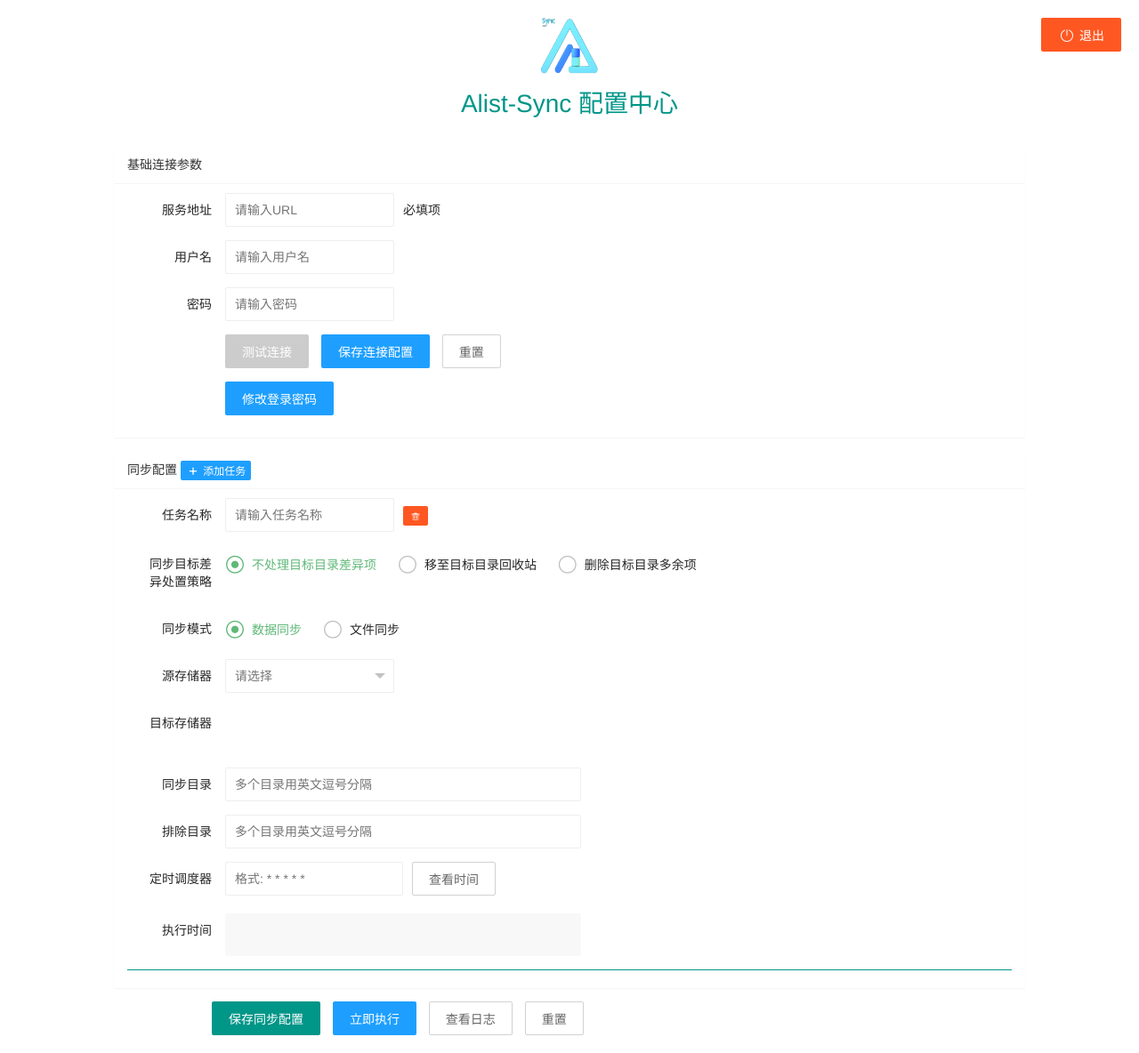
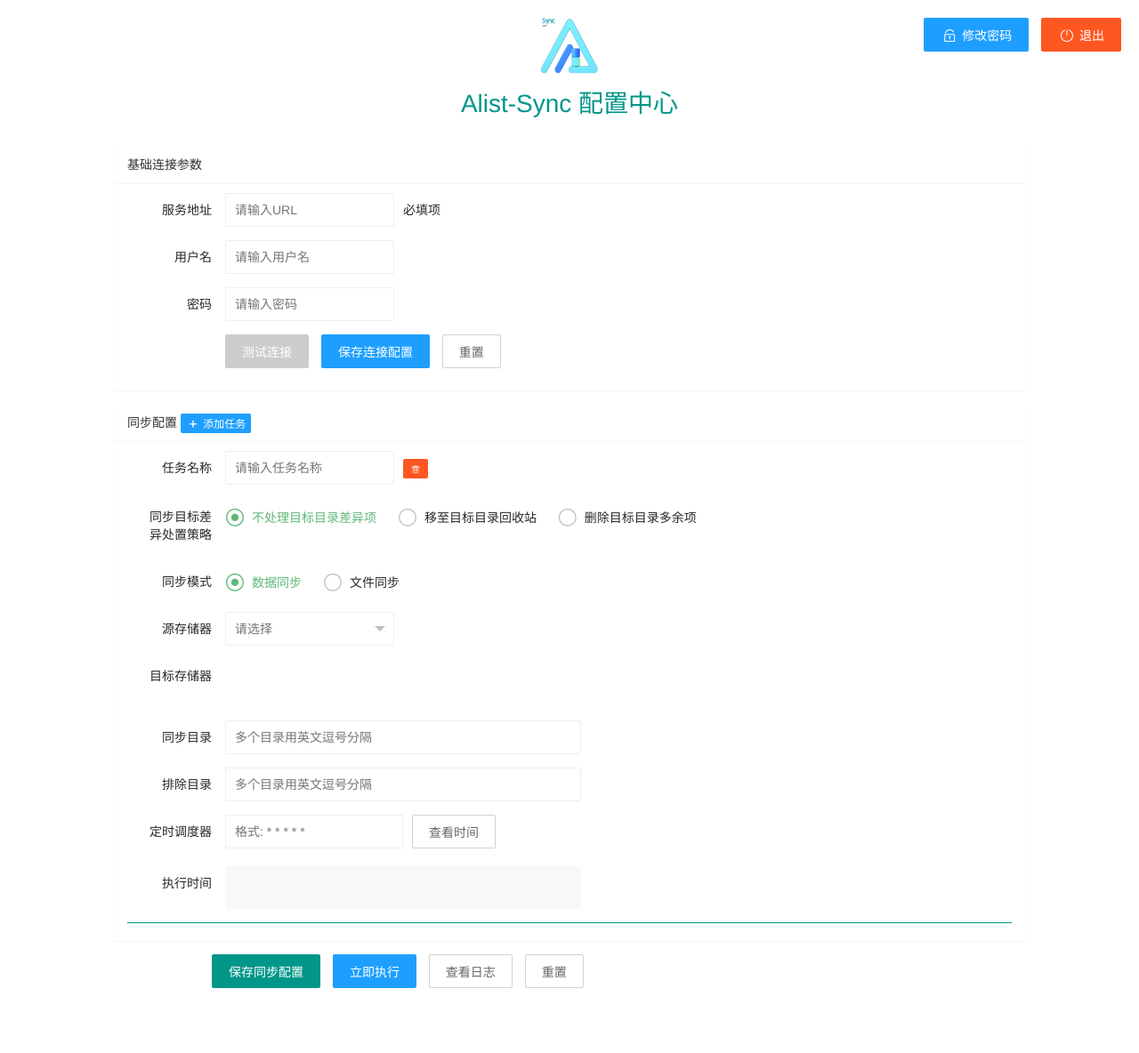
Before and after one commit to tuthanika/alist-sync-web, a Flask app: page / in a window 1280 px wide. Shown: the whole page at 89% size. After the commit the page ends 1111 px from the top, so only its background shows below. Run offline with Flask 3, Linux system fonts and the light colour scheme; the visitor is signed in with stand-in values (Sample User, id 1); some libraries are stand-ins or nearby versions.

Commit message:
新增内容

```diff
--- a/templates/index.html
+++ b/templates/index.html
@@ -47,10 +47,23 @@
       right: 20px;
       z-index: 999;
     }
+    /* 修改按钮组样式 */
+    .header-btns {
+      position: fixed;
+      top: 20px;
+      right: 20px;
+      z-index: 999;
+    }
+    .header-btns .layui-btn {
+      margin-left: 10px;
+    }
   </style>
 </head>
 <body>
-  <div class="logout-btn">
+  <div class="header-btns">
+    <button type="button" class="layui-btn layui-btn-normal" id="changePassword">
+      <i class="layui-icon layui-icon-password"></i> 修改密码
+    </button>
     <button type="button" class="layui-btn layui-btn-danger" id="logoutBtn">
       <i class="layui-icon layui-icon-logout"></i> 退出
     </button>
@@ -104,12 +117,6 @@
               <button type="button" class="layui-btn layui-btn-gray" id="testConnect">测试连接</button>
               <button type="button" class="layui-btn layui-btn-normal" lay-submit lay-filter="saveBaseConfig">保存连接配置</button>
               <button type="reset" class="layui-btn layui-btn-primary">重置</button>
-            </div>
-          </div>
-
-          <div class="layui-form-item">
-            <div class="layui-input-block">
-              <button type="button" class="layui-btn layui-btn-normal" id="changePassword">修改登录密码</button>
             </div>
           </div>
         </div>
```
Also changed, not shown: .github/workflows/docker-build.yml, README.md.
